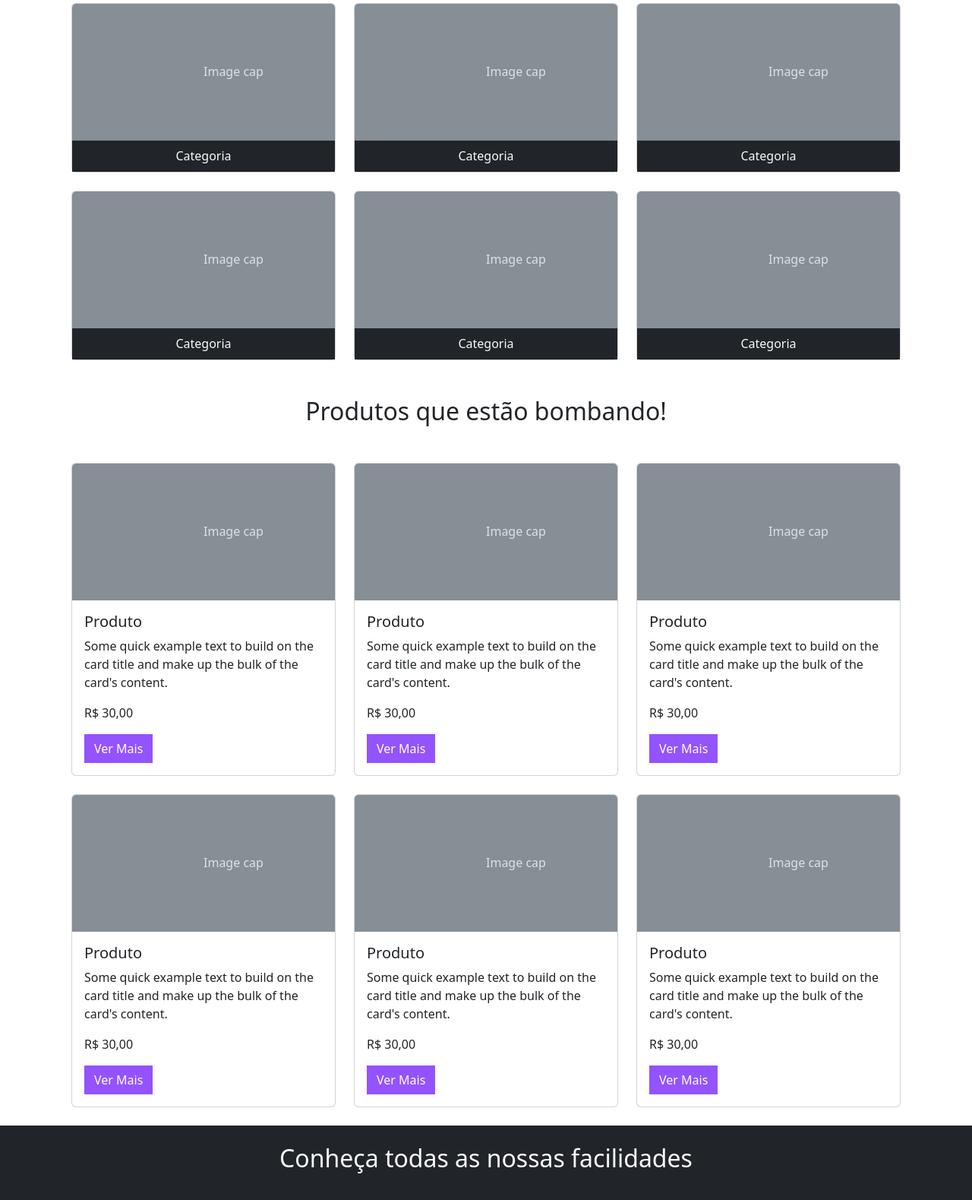
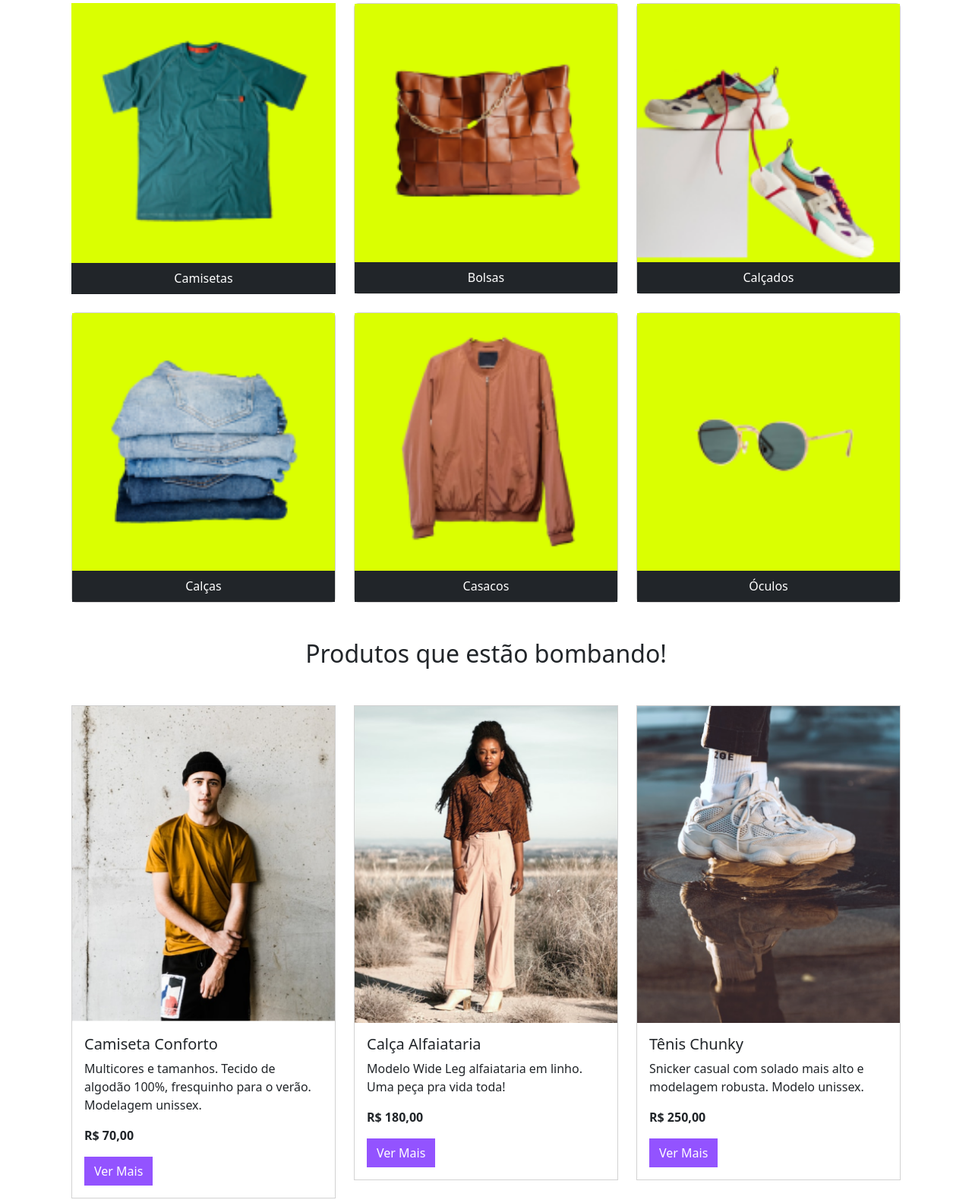
Before and after one commit to maleixorm/meteora-bootstrap, a plain HTML site: page index.html in a window 1280 px wide. Shown: the part 557-2136 px from the top of the page at 76% size. Drawn offline with nearby package versions, Linux system fonts and the light colour scheme.

Commit message:
Finalizando os cards com as imagens

```diff
--- a/index.html
+++ b/index.html
@@ -39,7 +39,7 @@
             </li>
           </ul>
           <form class="d-flex" role="search">
-            <input class="form-control me-2 rounded-0" type="search" placeholder="Pesquisar" aria-label="Search">
+            <input class="form-control me-2 rounded-0" type="search" placeholder="Pesquisar..." aria-label="Pesquisar">
             <button class="btn btn-outline-light rounded-0" type="submit">Buscar</button>
           </form>
         </div>
@@ -62,234 +62,192 @@
             <img src="/src/img/Mobile/banner1-mobile.png" class="d-block d-md-none w-100" alt="Modelo feminina vestindo blusa rosa fluorescente, em fundo lilás">
             <img src="/src/img/Tablet/banner1-tablet.png" class="d-none d-md-block d-xl-none w-100" alt="Modelo feminina vestindo blusa rosa fluorescente, em fundo lilás">
             <img src="/src/img/Desktop/banner1-desktop.png" class="d-none d-xl-block w-100" alt="Modelo feminina vestindo blusa rosa fluorescente, em fundo lilás">
-            <div class="carousel-caption d-none d-md-block">
-              <h5>First slide label</h5>
-              <p>Some representative placeholder content for the first slide.</p>
+            <div class="carousel-caption d-none">
+              <h5>COLEÇÃO ATEMPORAL</h5>
+              <p>Para todas as pessoas.</p>
             </div>
           </div>
           <div class="carousel-item">
             <img src="/src/img/Mobile/banner2-mobile.png" class="d-block d-md-none w-100" alt="Modelo feminina vestindo blusa rosa fluorescente, em fundo lilás">
             <img src="/src/img/Tablet/banner2-tablet.png" class="d-none d-md-block d-xl-none w-100" alt="Modelo feminina vestindo blusa rosa fluorescente, em fundo lilás">
             <img src="/src/img/Desktop/banner2-desktop.png" class="d-none d-xl-block w-100" alt="Modelo feminina vestindo blusa rosa fluorescente, em fundo lilás">
-            <div class="carousel-caption d-none d-md-block">
-              <h5>Second slide label</h5>
-              <p>Some representative placeholder content for the second slide.</p>
+            <div class="carousel-caption d-block">
+              <h5>COLEÇÃO ATEMPORAL</h5>
+              <p>Estilo e qualidade para durar.</p>
             </div>
           </div>
           <div class="carousel-item">
             <img src="/src/img/Mobile/banner3-mobile.png" class="d-block d-md-none w-100" alt="Modelo feminina vestindo blusa rosa fluorescente, em fundo lilás">
             <img src="/src/img/Tablet/banner3-tablet.png" class="d-none d-md-block d-xl-none w-100" alt="Modelo feminina vestindo blusa rosa fluorescente, em fundo lilás">
             <img src="/src/img/Desktop/banner3-desktop.png" class="d-none d-xl-block w-100" alt="Modelo feminina vestindo blusa rosa fluorescente, em fundo lilás">
-            <div class="carousel-caption d-none d-md-block">
-              <h5>Third slide label</h5>
-              <p>Some representative placeholder content for the third slide.</p>
+            <div class="carousel-caption d-block">
+              <h5>COLEÇÃO ATEMPORAL</h5>
+              <p>Alto impacto visual, baixo impacto ambiental!</p>
             </div>
           </div>
         </div>
         <button class="carousel-control-prev" type="button" data-bs-target="#carouselExampleCaptions"
           data-bs-slide="prev">
           <span class="carousel-control-prev-icon" aria-hidden="true"></span>
-          <span class="visually-hidden">Previous</span>
+          <span class="visually-hidden">Anterior</span>
         </button>
         <button class="carousel-control-next" type="button" data-bs-target="#carouselExampleCaptions"
           data-bs-slide="next">
           <span class="carousel-control-next-icon" aria-hidden="true"></span>
-          <span class="visually-hidden">Next</span>
+          <span class="visually-hidden">Próximo</span>
         </button>
       </div>
     </section>
 
-    <h2 class="text-center m-5">Busque por categoria:</h2>
+    <h2 class="container text-center my-3 my-xl-5">Busque por categoria:</h2>
 
     <section class="categoria container row mx-auto g-4">
       <article class="col-6 col-md-4 col-xxl-2">
-        <div class="card">
-          <svg class="bd-placeholder-img card-img-top" width="100%" height="180" xmlns="http://www.w3.org/2000/svg"
-            role="img" aria-label="Placeholder: Image cap" preserveAspectRatio="xMidYMid slice" focusable="false">
-            <title>Placeholder</title>
-            <rect width="100%" height="100%" fill="#868e96"></rect><text x="50%" y="50%" fill="#dee2e6" dy=".3em">Image
-              cap</text>
-          </svg>
-          <div class="card-header bg-dark text-light">
-            <p class="text-center m-0">Categoria</p>
+        <div class="card rounded-0 border-0">
+          <img class="d-block d-md-none" src="src/img/Mobile/categorias/categoria-camiseta.png" alt="">
+          <img class="d-none d-md-block d-xl-none" src="src/img/Tablet/categorias/categoria-camiseta.png" alt="">
+          <img class="d-none d-xl-block" src="src/img/Desktop/categorias/categoria-camiseta.png" alt="">
+          <div class="card-header bg-dark text-bg-dark">
+            <p class="text-center m-0">Camisetas</p>
           </div>
         </div>
       </article>
       <article class="col-6 col-md-4 col-xxl-2">
         <div class="card">
-          <svg class="bd-placeholder-img card-img-top" width="100%" height="180" xmlns="http://www.w3.org/2000/svg"
-            role="img" aria-label="Placeholder: Image cap" preserveAspectRatio="xMidYMid slice" focusable="false">
-            <title>Placeholder</title>
-            <rect width="100%" height="100%" fill="#868e96"></rect><text x="50%" y="50%" fill="#dee2e6" dy=".3em">Image
-              cap</text>
-          </svg>
-          <div class="card-header bg-dark text-light">
-            <p class="text-center m-0">Categoria</p>
+          <img class="d-block d-md-none" src="src/img/Mobile/categorias/categoria-bolsas.png" alt="">
+          <img class="d-none d-md-block d-xl-none" src="src/img/Tablet/categorias/categoria-bolsas.png" alt="">
+          <img class="d-none d-xl-block" src="src/img/Desktop/categorias/categoria-bolsa.png" alt="">
+          <div class="card-header bg-dark text-bg-dark">
+            <p class="text-center m-0">Bolsas</p>
           </div>
         </div>
       </article>
       <article class="col-6 col-md-4 col-xxl-2">
         <div class="card">
-          <svg class="bd-placeholder-img card-img-top" width="100%" height="180" xmlns="http://www.w3.org/2000/svg"
-            role="img" aria-label="Placeholder: Image cap" preserveAspectRatio="xMidYMid slice" focusable="false">
-            <title>Placeholder</title>
-            <rect width="100%" height="100%" fill="#868e96"></rect><text x="50%" y="50%" fill="#dee2e6" dy=".3em">Image
-              cap</text>
-          </svg>
-          <div class="card-header bg-dark text-light">
-            <p class="text-center m-0">Categoria</p>
+          <img class="d-block d-md-none" src="src/img/Mobile/categorias/categoria-calcados.png" alt="">
+          <img class="d-none d-md-block d-xl-none" src="src/img/Tablet/categorias/categoria-calcados.png" alt="">
+          <img class="d-none d-xl-block" src="src/img/Desktop/categorias/categoria-calcados.png" alt="">
+          <div class="card-header bg-dark text-bg-dark">
+            <p class="text-center m-0">Calçados</p>
           </div>
         </div>
       </article>
       <article class="col-6 col-md-4 col-xxl-2">
         <div class="card">
-          <svg class="bd-placeholder-img card-img-top" width="100%" height="180" xmlns="http://www.w3.org/2000/svg"
-            role="img" aria-label="Placeholder: Image cap" preserveAspectRatio="xMidYMid slice" focusable="false">
-            <title>Placeholder</title>
-            <rect width="100%" height="100%" fill="#868e96"></rect><text x="50%" y="50%" fill="#dee2e6" dy=".3em">Image
-              cap</text>
-          </svg>
-          <div class="card-header bg-dark text-light">
-            <p class="text-center m-0">Categoria</p>
+          <img class="d-block d-md-none" src="src/img/Mobile/categorias/categoria-calcas.png" alt="">
+          <img class="d-none d-md-block d-xl-none" src="src/img/Tablet/categorias/categoria-calcas.png" alt="">
+          <img class="d-none d-xl-block" src="src/img/Desktop/categorias/categoria-calcas.png" alt="">
+          <div class="card-header bg-dark text-bg-dark">
+            <p class="text-center m-0">Calças</p>
           </div>
         </div>
       </article>
       <article class="col-6 col-md-4 col-xxl-2">
         <div class="card">
-          <svg class="bd-placeholder-img card-img-top" width="100%" height="180" xmlns="http://www.w3.org/2000/svg"
-            role="img" aria-label="Placeholder: Image cap" preserveAspectRatio="xMidYMid slice" focusable="false">
-            <title>Placeholder</title>
-            <rect width="100%" height="100%" fill="#868e96"></rect><text x="50%" y="50%" fill="#dee2e6" dy=".3em">Image
-              cap</text>
-          </svg>
-          <div class="card-header bg-dark text-light">
-            <p class="text-center m-0">Categoria</p>
+          <img class="d-block d-md-none" src="src/img/Mobile/categorias/categoria-casacos.png" alt="">
+          <img class="d-none d-md-block d-xl-none" src="src/img/Tablet/categorias/categoria-casacos.png" alt="">
+          <img class="d-none d-xl-block" src="src/img/Desktop/categorias/categoria-casacos.png" alt="">
+          <div class="card-header bg-dark text-bg-dark">
+            <p class="text-center m-0">Casacos</p>
           </div>
         </div>
       </article>
       <article class="col-6 col-md-4 col-xxl-2">
         <div class="card">
-          <svg class="bd-placeholder-img card-img-top" width="100%" height="180" xmlns="http://www.w3.org/2000/svg"
-            role="img" aria-label="Placeholder: Image cap" preserveAspectRatio="xMidYMid slice" focusable="false">
-            <title>Placeholder</title>
-            <rect width="100%" height="100%" fill="#868e96"></rect><text x="50%" y="50%" fill="#dee2e6" dy=".3em">Image
-              cap</text>
-          </svg>
-          <div class="card-header bg-dark text-light">
-            <p class="text-center m-0">Categoria</p>
+          <img class="d-block d-md-none" src="src/img/Mobile/categorias/categoria-oculos.png" alt="">
+          <img class="d-none d-md-block d-xl-none" src="src/img/Tablet/categorias/categoria-oculos.png" alt="">
+          <img class="d-none d-xl-block" src="src/img/Desktop/categorias/categoria-oculos.png" alt="">
+          <div class="card-header bg-dark text-bg-dark">
+            <p class="text-center m-0">Óculos</p>
           </div>
         </div>
       </article>
     </section>
 
-    <h2 class="text-center m-5">Produtos que estão bombando!</h2>
+    <h2 class="container text-center my-3 my-xl-5">Produtos que estão bombando!</h2>
 
     <section class="produtos container row mx-auto g-4">
       <article class="col-12 col-md-6 col-xl-4">
-        <div class="card">
-          <svg class="bd-placeholder-img card-img-top" width="100%" height="180" xmlns="http://www.w3.org/2000/svg"
-            role="img" aria-label="Placeholder: Image cap" preserveAspectRatio="xMidYMid slice" focusable="false">
-            <title>Placeholder</title>
-            <rect width="100%" height="100%" fill="#868e96"></rect><text x="50%" y="50%" fill="#dee2e6" dy=".3em">Image
-              cap</text>
-          </svg>
+        <div class="card rounded-0">
+          <img class="d-block d-md-none" src="src/img/Mobile/produtos/camiseta.png" alt="">
+          <img class="d-none d-md-block d-xl-none" src="src/img/Tablet/produtos/camiseta.png" alt="">
+          <img class="d-none d-xl-block" src="src/img/Desktop/produtos/camiseta.png" alt="">
           <div class="card-body">
-            <h5 class="card-title">Produto</h5>
-            <p class="card-text">Some quick example text to build on the card title and make up the bulk of the card's
-              content.</p>
-            <p>R$ 30,00</p>
+            <h5 class="card-title">Camiseta Conforto</h5>
+            <p class="card-text">Multicores e tamanhos. Tecido de algodão 100%, fresquinho para o verão. Modelagem unissex.</p>
+            <p class="fw-bold">R$ 70,00</p>
             <a href="#" class="btn btn-purple rounded-0">Ver Mais</a>
           </div>
         </div>
       </article>
       <article class="col-12 col-md-6 col-xl-4">
-        <div class="card">
-          <svg class="bd-placeholder-img card-img-top" width="100%" height="180" xmlns="http://www.w3.org/2000/svg"
-            role="img" aria-label="Placeholder: Image cap" preserveAspectRatio="xMidYMid slice" focusable="false">
-            <title>Placeholder</title>
-            <rect width="100%" height="100%" fill="#868e96"></rect><text x="50%" y="50%" fill="#dee2e6" dy=".3em">Image
-              cap</text>
-          </svg>
+        <div class="card rounded-0">
+          <img class="d-block d-md-none" src="src/img/Mobile/produtos/calca.png" alt="">
+          <img class="d-none d-md-block d-xl-none" src="src/img/Tablet/produtos/calca.png" alt="">
+          <img class="d-none d-xl-block" src="src/img/Desktop/produtos/calca.png" alt="">
           <div class="card-body">
-            <h5 class="card-title">Produto</h5>
-            <p class="card-text">Some quick example text to build on the card title and make up the bulk of the card's
-              content.</p>
-            <p>R$ 30,00</p>
+            <h5 class="card-title">Calça Alfaiataria</h5>
+            <p class="card-text">Modelo Wide Leg alfaiataria em linho. Uma peça pra vida toda!</p>
+            <p class="fw-bold">R$ 180,00</p>
             <a href="#" class="btn btn-purple rounded-0">Ver Mais</a>
           </div>
         </div>
       </article>
       <article class="col-12 col-md-6 col-xl-4">
-        <div class="card">
-          <svg class="bd-placeholder-img card-img-top" width="100%" height="180" xmlns="http://www.w3.org/2000/svg"
-            role="img" aria-label="Placeholder: Image cap" preserveAspectRatio="xMidYMid slice" focusable="false">
-            <title>Placeholder</title>
-            <rect width="100%" height="100%" fill="#868e96"></rect><text x="50%" y="50%" fill="#dee2e6" dy=".3em">Image
-              cap</text>
-          </svg>
+        <div class="card rounded-0">
+          <img class="d-block d-md-none" src="src/img/Mobile/produtos/tenis.png" alt="">
+          <img class="d-none d-md-block d-xl-none" src="src/img/Tablet/produtos/tenis.png" alt="">
+          <img class="d-none d-xl-block" src="src/img/Desktop/produtos/tenis.png" alt="">
           <div class="card-body">
-            <h5 class="card-title">Produto</h5>
-            <p class="card-text">Some quick example text to build on the card title and make up the bulk of the card's
-              content.</p>
-            <p>R$ 30,00</p>
+            <h5 class="card-title">Tênis Chunky</h5>
+            <p class="card-text">Snicker casual com solado mais alto e modelagem robusta. Modelo unissex.</p>
+            <p class="fw-bold">R$ 250,00</p>
             <a href="#" class="btn btn-purple rounded-0">Ver Mais</a>
           </div>
         </div>
       </article>
       <article class="col-12 col-md-6 col-xl-4">
-        <div class="card">
-          <svg class="bd-placeholder-img card-img-top" width="100%" height="180" xmlns="http://www.w3.org/2000/svg"
-            role="img" aria-label="Placeholder: Image cap" preserveAspectRatio="xMidYMid slice" focusable="false">
-            <title>Placeholder</title>
-            <rect width="100%" height="100%" fill="#868e96"></rect><text x="50%" y="50%" fill="#dee2e6" dy=".3em">Image
-              cap</text>
-          </svg>
+        <div class="card rounded-0">
+          <img class="d-block d-md-none" src="src/img/Mobile/produtos/jaqueta-jeans.png" alt="">
+          <img class="d-none d-md-block d-xl-none" src="src/img/Tablet/produtos/jaqueta-jeans.png" alt="">
+          <img class="d-none d-xl-block" src="src/img/Desktop/produtos/jaqueta-jeans.png" alt="">
           <div class="card-body">
-            <h5 class="card-title">Produto</h5>
-            <p class="card-text">Some quick example text to build on the card title and make up the bulk of the card's
-              content.</p>
-            <p>R$ 30,00</p>
+            <h5 class="card-title">Jaqueta Jeans</h5>
+            <p class="card-text">Modelo unissex oversized com gola de camurça. Atemporal e autêntica!</p>
+            <p class="fw-bold">R$ 150,00</p>
             <a href="#" class="btn btn-purple rounded-0">Ver Mais</a>
           </div>
         </div>
       </article>
       <article class="col-12 col-md-6 col-xl-4">
-        <div class="card">
-          <svg class="bd-placeholder-img card-img-top" width="100%" height="180" xmlns="http://www.w3.org/2000/svg"
-            role="img" aria-label="Placeholder: Image cap" preserveAspectRatio="xMidYMid slice" focusable="false">
-            <title>Placeholder</title>
-            <rect width="100%" height="100%" fill="#868e96"></rect><text x="50%" y="50%" fill="#dee2e6" dy=".3em">Image
-              cap</text>
-          </svg>
+        <div class="card rounded-0">
+          <img class="d-block d-md-none" src="src/img/Mobile/produtos/oculos.png" alt="">
+          <img class="d-none d-md-block d-xl-none" src="src/img/Tablet/produtos/oculos.png" alt="">
+          <img class="d-none d-xl-block" src="src/img/Desktop/produtos/oculos.png" alt="">
           <div class="card-body">
-            <h5 class="card-title">Produto</h5>
-            <p class="card-text">Some quick example text to build on the card title and make up the bulk of the card's
-              content.</p>
-            <p>R$ 30,00</p>
+            <h5 class="card-title">Óculos Redondo</h5>
+            <p class="card-text">Armação metálica em grafite com lentes arredondadas. Sem erro!</p>
+            <p class="fw-bold">R$ 120,00</p>
             <a href="#" class="btn btn-purple rounded-0">Ver Mais</a>
           </div>
         </div>
       </article>
       <article class="col-12 col-md-6 col-xl-4">
-        <div class="card">
-          <svg class="bd-placeholder-img card-img-top" width="100%" height="180" xmlns="http://www.w3.org/2000/svg"
-            role="img" aria-label="Placeholder: Image cap" preserveAspectRatio="xMidYMid slice" focusable="false">
-            <title>Placeholder</title>
-            <rect width="100%" height="100%" fill="#868e96"></rect><text x="50%" y="50%" fill="#dee2e6" dy=".3em">Image
-              cap</text>
-          </svg>
+        <div class="card rounded-0">
+          <img class="d-block d-md-none" src="src/img/Mobile/produtos/bolsa.png" alt="">
+          <img class="d-none d-md-block d-xl-none" src="src/img/Tablet/produtos/bolsa.png" alt="">
+          <img class="d-none d-xl-block" src="src/img/Desktop/produtos/bolsa.png" alt="">
           <div class="card-body">
-            <h5 class="card-title">Produto</h5>
-            <p class="card-text">Some quick example text to build on the card title and make up the bulk of the card's
-              content.</p>
-            <p>R$ 30,00</p>
+            <h5 class="card-title">Bolsa coringa</h5>
+            <p class="card-text">Bolsa camel em couro sintético de alta duração. Ideal para acompanhar você!</p>
+            <p class="fw-bold">R$ 120,00</p>
             <a href="#" class="btn btn-purple rounded-0">Ver Mais</a>
           </div>
         </div>
       </article>
     </section>
 
-    <section class="facilidades bg-dark text-light pb-4">
+    <section class="facilidades bg-dark text-bg-dark pb-4">
       <h2 class="m-4 p-4 text-center">Conheça todas as nossas facilidades</h2>
       <article class="d-flex flex-column flex-xl-row justify-content-center align-items-center gap-3">
         <div class="facilidades__card d-flex gap-3">
@@ -317,16 +275,16 @@
     </section>
 
     <section class="contato">
-      <form class="form-group border border-secondary m-4 p-4 text-center">
+      <form class="form-group border border-secondary my-3 my-xl-5 p-3 text-center">
         <h5>Quer receber nossas novidades, promoções exclusivas e 10% OFF na primeira compra? Cadastre-se!</h5>
-        <div class="input-group mt-4">
+        <div class="input-group mt-3">
           <input type="email" class="form-control border-secondary rounded-0" placeholder="Digite seu e-mail" aria-label="Digite seu e-mail" aria-describedby="button-addon2" />
           <button type="button" id="button-addon2" class="btn btn-purple rounded-0">Enviar</button>
         </div>
       </form>
     </section>
   </main>
-  <footer class="bg-dark text-center text-light p-4">
+  <footer class="bg-dark text-center text-light p-3">
     <p class="m-0">2023
       <i class="bi bi-c-circle"></i> Idealizado por
       <a class="texto-verde link-offset-2 link-underline-opacity-25 link-underline-opacity-100-hover" href="https://alura.com.br" target="_blank">Alura</a> | Desenvolvido por
--- a/src/css/style.css
+++ b/src/css/style.css
@@ -15,3 +15,8 @@
     background-color: #9353FF;
     color: #fff;
 }
+
+.btn-purple:hover {
+    color: #9353FF;
+    border: 1px solid #9353FF;
+}
```
